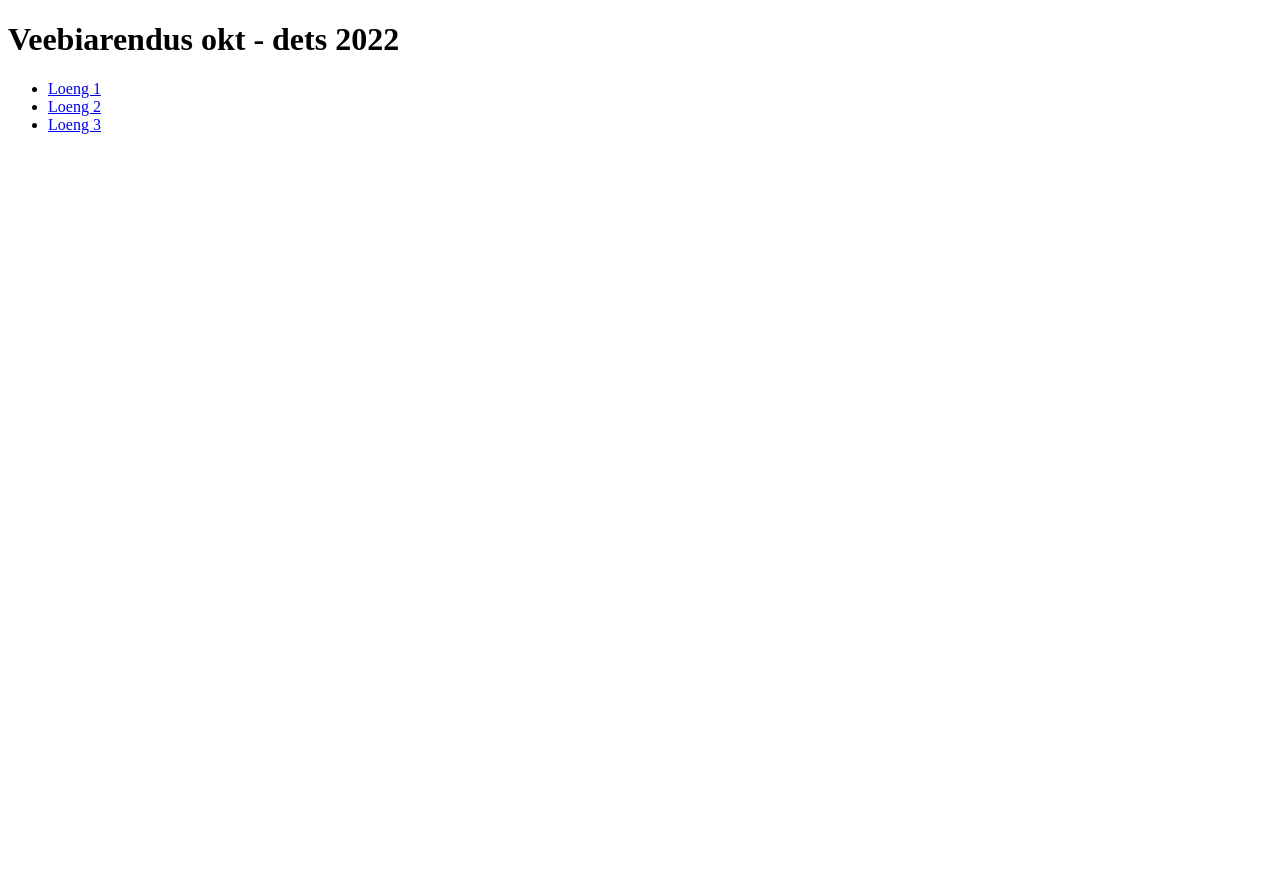
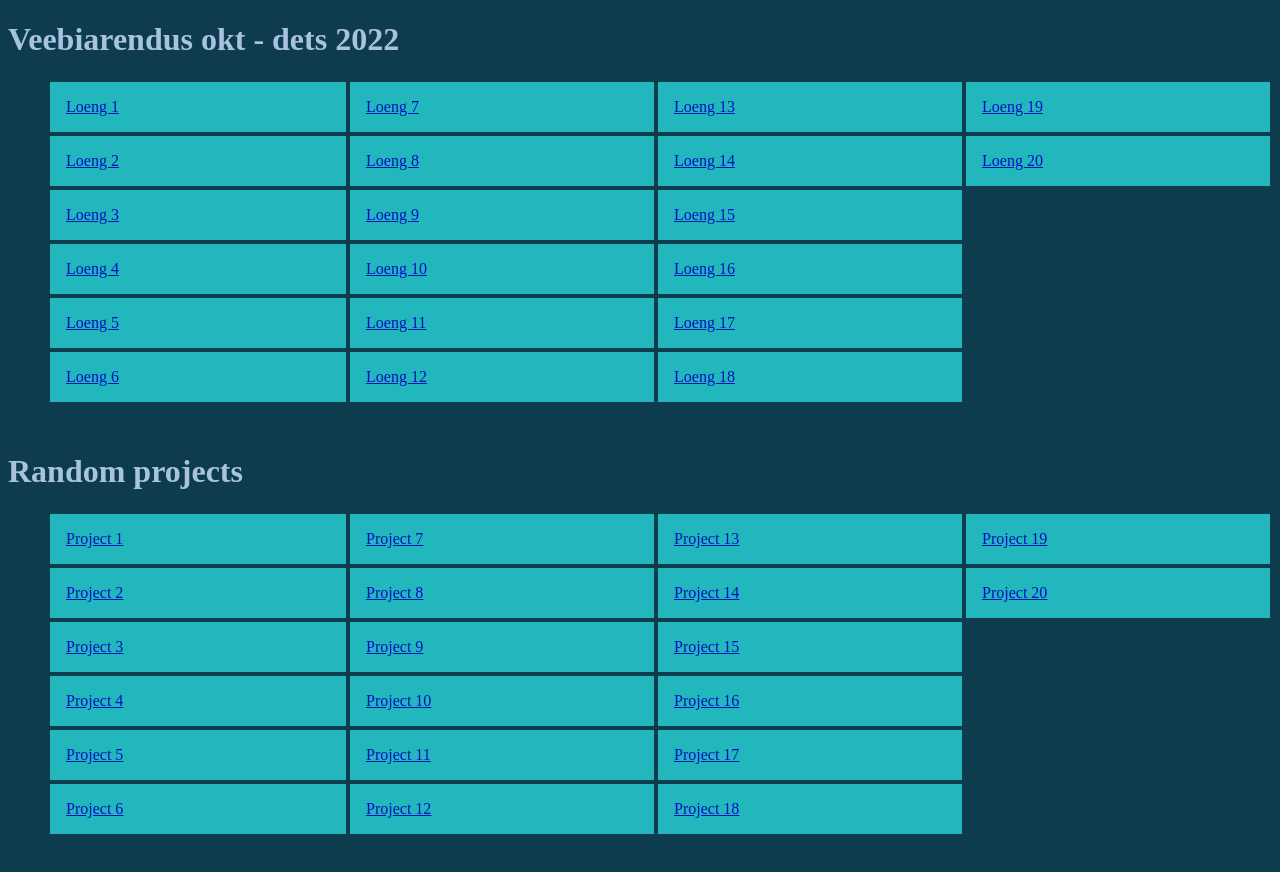
Before and after one commit to DexterMinidoxie/nort, a plain HTML site: page index.html in a window 1280 px wide. Before the commit the page ends 800 px from the top, so only its background shows below. Drawn offline with Linux system fonts and the light colour scheme; files that its build step writes are made by us from their sources.

Commit message:
Uuendus 2022

```diff
--- a/Loeng3/Loeng3tund.css
+++ b/Loeng3/Loeng3tund.css
@@ -33,3 +33,9 @@ button {
 .lingid {
   color: black;
 }
+
+h1 {
+  font-size: 30px;
+  font-style: italic;
+  font-family: 'Franklin Gothic Medium', 'Arial Narrow', Arial, sans-serif;
+}
--- /dev/null
+++ b/index.css
@@ -0,0 +1,26 @@
+body {
+  background-color: rgb(12, 60, 77);
+}
+
+div {
+  column-count: auto;
+  column-gap: 150px;
+}
+
+ul {
+  list-style: none;
+  display: flex;
+  flex-flow: column wrap;
+  height: 22em;
+}
+
+li {
+  padding: 1em;
+  margin: 2px;
+  background-color: rgb(43, 236, 236);
+  opacity: 0.7;
+}
+
+h1 {
+  color: rgb(168, 194, 224);
+}
--- a/index.html
+++ b/index.html
@@ -9,10 +9,54 @@
 </head>
 <body>
   <h1>Veebiarendus okt - dets 2022</h1>
-  <ul>
-    <li><a href="./Loeng1/Loeng1kodune.html">Loeng 1</a></li>
-    <li><a href="./Loeng2/">Loeng 2</a></li>
-    <li><a href="./Loeng3/Loeng3tund.html">Loeng 3</a></li>
-  </ul>
+    <div class="school-projects">
+   <ul>
+      <li><a href="./Loeng1/Loeng1kodune.html">Loeng 1</a></li>
+      <li><a href="./Loeng2/">Loeng 2</a></li>
+      <li><a href="./Loeng3/Loeng3tund.html">Loeng 3</a></li>
+      <li><a href=".">Loeng 4</a></li>
+      <li><a href=".">Loeng 5</a></li>
+      <li><a href=".">Loeng 6</a></li>
+      <li><a href=".">Loeng 7</a></li>
+      <li><a href=".">Loeng 8</a></li>
+      <li><a href=".">Loeng 9</a></li>
+      <li><a href=".">Loeng 10</a></li>
+      <li><a href=".">Loeng 11</a></li>
+      <li><a href=".">Loeng 12</a></li>
+      <li><a href=".">Loeng 13</a></li>
+      <li><a href=".">Loeng 14</a></li>
+      <li><a href=".">Loeng 15</a></li>
+      <li><a href=".">Loeng 16</a></li>
+      <li><a href=".">Loeng 17</a></li>
+      <li><a href=".">Loeng 18</a></li>
+      <li><a href=".">Loeng 19</a></li>
+      <li><a href=".">Loeng 20</a></li>
+    </ul>
+  </div>
+  <h1>Random projects</h1>
+  <div class="forfun-projects">
+    <ul>
+       <li><a href=".">Project 1</a></li>
+       <li><a href=".">Project 2</a></li>
+       <li><a href=".">Project 3</a></li>
+       <li><a href=".">Project 4</a></li>
+       <li><a href=".">Project 5</a></li>
+       <li><a href=".">Project 6</a></li>
+       <li><a href=".">Project 7</a></li>
+       <li><a href=".">Project 8</a></li>
+       <li><a href=".">Project 9</a></li>
+       <li><a href=".">Project 10</a></li>
+       <li><a href=".">Project 11</a></li>
+       <li><a href=".">Project 12</a></li>
+       <li><a href=".">Project 13</a></li>
+       <li><a href=".">Project 14</a></li>
+       <li><a href=".">Project 15</a></li>
+       <li><a href=".">Project 16</a></li>
+       <li><a href=".">Project 17</a></li>
+       <li><a href=".">Project 18</a></li>
+       <li><a href=".">Project 19</a></li>
+       <li><a href=".">Project 20</a></li>
+     </ul>
+   </div>
 </body>
 </html>
```
Also changed, not shown: Loeng3/Loeng3tund.html (+1 -1 lines), Loeng4/Loeng4tund.css (added), Loeng4/Loeng4tund.html (added).
